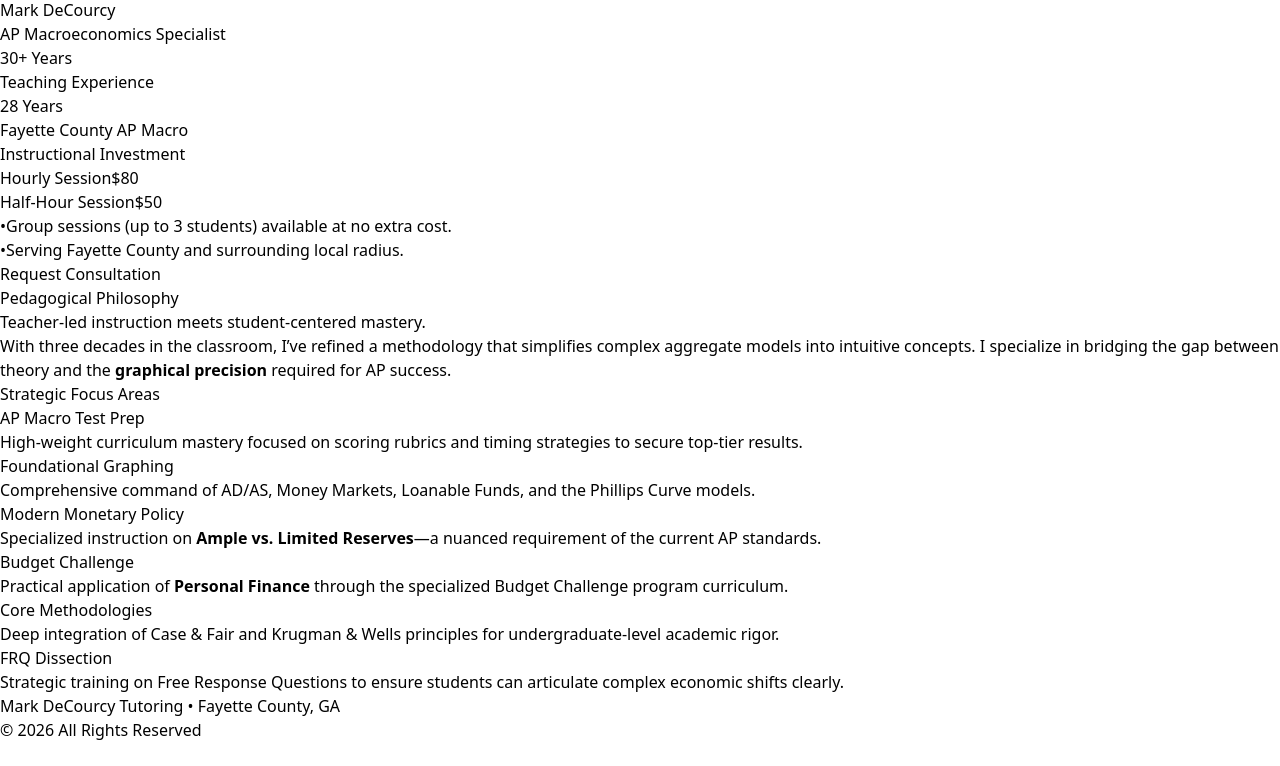
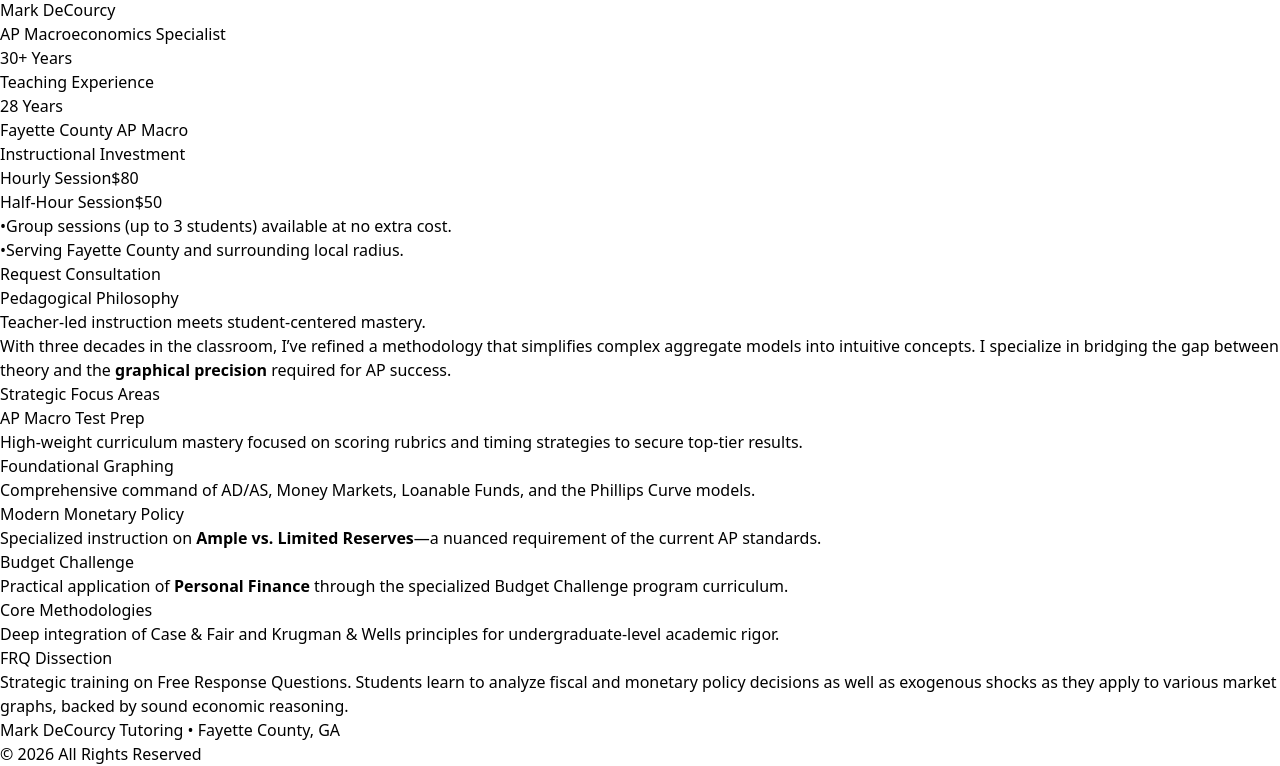
Before and after one commit to varunvaswani/mark-decourcy-tutoring, a React (Vite) app: page / in a window 1280 px wide. Shown: the part 1709-2475 px from the top of the page. Before the commit the page ends 2451 px from the top, so only its background shows below. Built offline with nearby package versions, Linux system fonts and the light colour scheme.

Commit message:
feat: enhance FRQ section with technical analysis of policy and shocks

```diff
--- a/src/App.tsx
+++ b/src/App.tsx
@@ -109,7 +109,7 @@ function App() {
               </div>
               <div className="border-l-2 border-amber-200 pl-8">
                 <h4 className="font-serif text-xl mb-3 text-slate-900">FRQ Dissection</h4>
-                <p className="text-slate-500 text-sm leading-relaxed">Strategic training on Free Response Questions to ensure students can articulate complex economic shifts clearly.</p>
+                <p className="text-slate-500 text-sm leading-relaxed">Strategic training on Free Response Questions. Students learn to analyze fiscal and monetary policy decisions as well as exogenous shocks as they apply to various market graphs, backed by sound economic reasoning.</p>
               </div>
             </div>
           </section>
```
